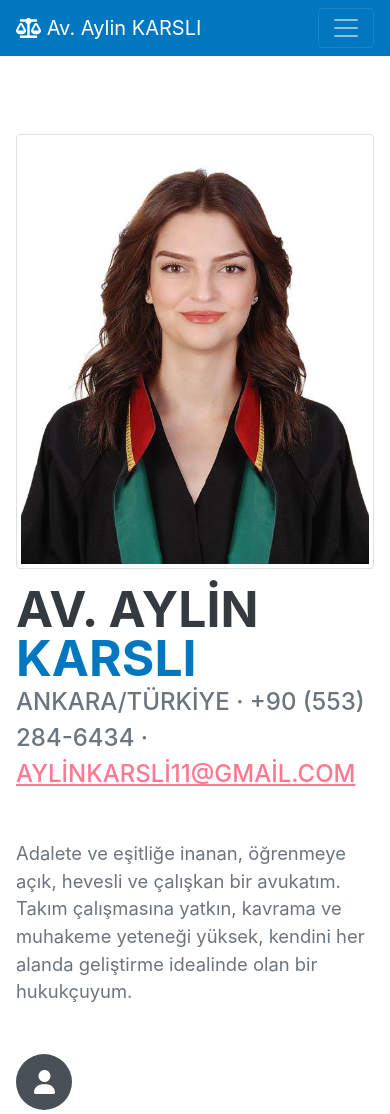
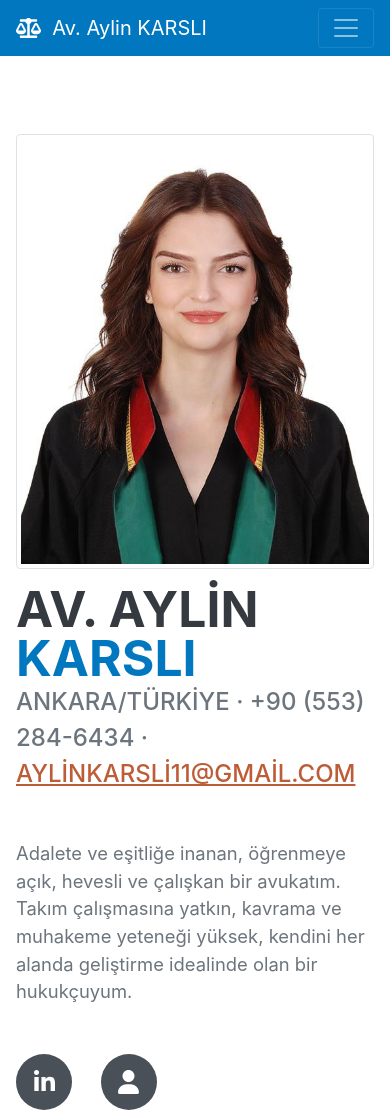
Before and after one commit to aylinkarsli/aylinkarsli, a plain HTML site: page index.html in a window 390 px wide. Shown: the top 1114 px of the page. Drawn offline with nearby package versions, Linux system fonts and the light colour scheme; a web font is replaced by a local one.

Commit message:
Update index.html

```diff
--- a/index.html
+++ b/index.html
@@ -6,7 +6,7 @@
         <meta name="description" content="" />
         <meta name="author" content="" />
         <title>Av. Aylin KARSLI</title>
-        <link rel="icon" type="image/x-icon" href="https://icons.iconarchive.com/icons/icons8/windows-8/256/Science-Law-icon.png" />
+        <link rel="icon" type="image/x-icon" href="assets/img/profile.jpg" />
         <!-- Font Awesome icons (free version)-->
         <script src="https://use.fontawesome.com/releases/v6.1.0/js/all.js" crossorigin="anonymous"></script>
         <!-- Google fonts-->
@@ -19,7 +19,7 @@
         <!-- Navigation-->
         <nav class="navbar navbar-expand-lg navbar-dark bg-primary fixed-top" id="sideNav">
             <a class="navbar-brand js-scroll-trigger" href="#page-top">
-                <span class="d-block d-lg-none"><i class="fa-solid fa-scale-balanced"></i> Av. Aylin KARSLI</span>
+                <span class="d-block d-lg-none"><i class="fa-solid fa-scale-balanced"></i>&nbsp Av. Aylin KARSLI</span>
                 <span class="d-none d-lg-block"><img class="img-fluid img-profile rounded-circle mx-auto mb-2" src="assets/img/profile.jpg" alt="..." /></span>
             </a>
             <button class="navbar-toggler" type="button" data-bs-toggle="collapse" data-bs-target="#navbarResponsive" aria-controls="navbarResponsive" aria-expanded="false" aria-label="Toggle navigation"><span class="navbar-toggler-icon"></span></button>
@@ -39,18 +39,20 @@
             <!-- About-->
             <section class="resume-section" id="about">
                 <div class="resume-section-content">
-                    <span class="d-sm-block d-lg-none "><img class="mb-3 justify-content-center img-thumbnail" src="assets/img/profile.jpg" alt="..." /></span>
+                    <span class="d-sm-block d-lg-none text-center"><img class="mb-3 justify-content-center img-thumbnail" src="assets/img/profile.jpg" alt="..." /></span>
                     <h1 class="mb-0">
                          Av. Aylin
                         <span class="text-primary">KARSLI </span>
                     </h1>
                     <div class="subheading mb-5" >
                         Ankara/TÜRKİYE · +90 (553) 284-6434 ·
-                        <a href="mailto:name@email.com" style="color: rgb(255, 120, 144);" >aylinkarsli11@gmail.com</a>
+                        <a href="mailto:name@email.com">aylinkarsli11@gmail.com</a>
                     </div>
                     <p class="lead mb-5">Adalete ve eşitliğe inanan, öğrenmeye açık, hevesli ve çalışkan bir avukatım. Takım çalışmasına yatkın, kavrama ve muhakeme yeteneği yüksek, kendini her alanda geliştirme idealinde olan bir hukukçuyum.</p>
                     <div class="social-icons">
-                        <a class="social-icon" href="https://drive.google.com/file/d/162YxYAhA35nMROCwK6-nPOfbXsqi4IK7/view?usp=sharing" target="_blank"><i class="fa-solid fa-user"></i></a>
+                        <a class="social-icon" href="https://www.linkedin.com/in/aylin-karsli/" target="_blank"><i class="fab fa-linkedin-in"></i></a>
+                        <a class="social-icon" href="https://drive.google.com/file/d/1VPZlilqjIRrNwvkYpHSwDXnV9MDBoOsP/view?usp=sharing" target="_blank"><i class="fa-solid fa-user"></i></a>
+
                     </div>
                 </div>
             </section>
```
